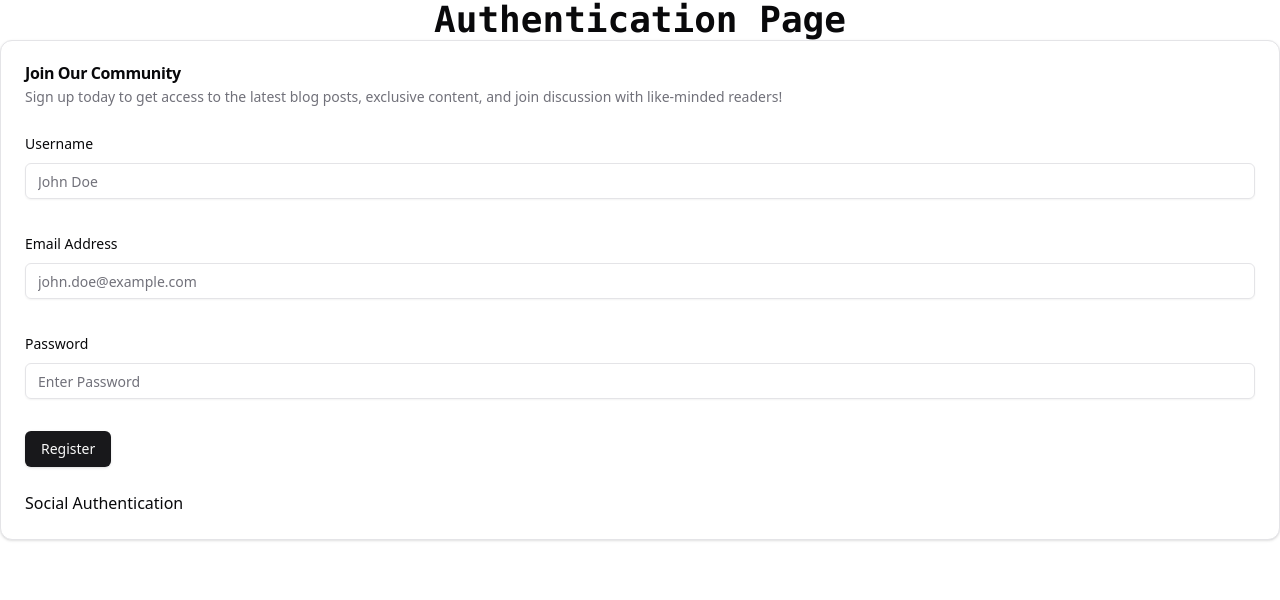
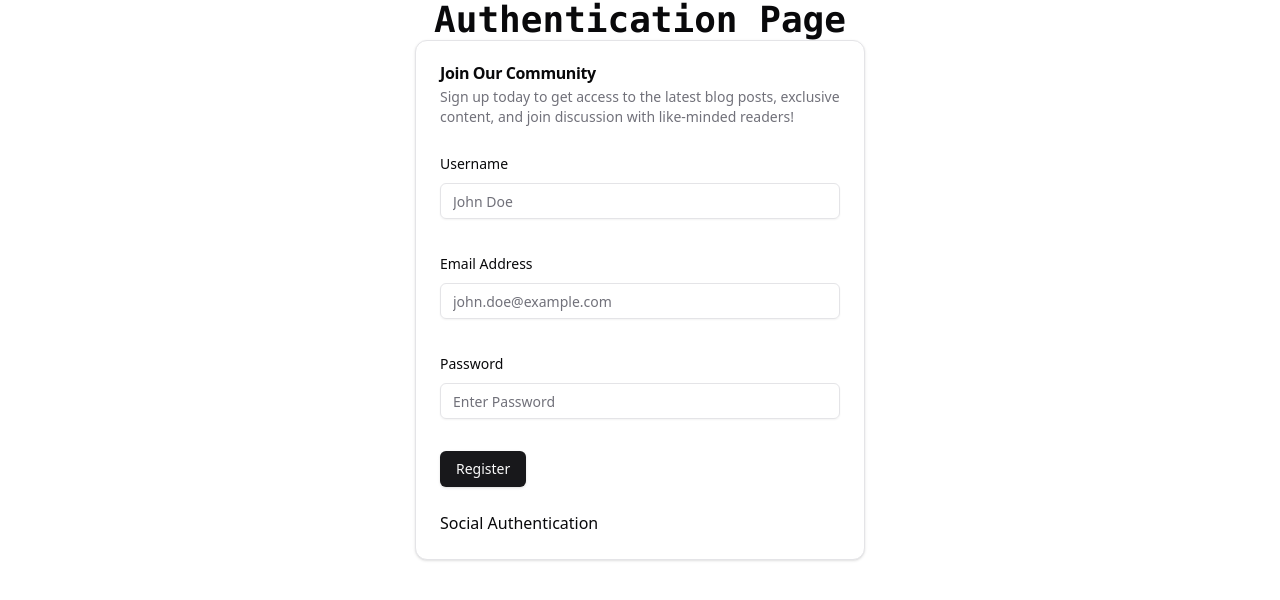
Before and after one commit to eedu7/ByteBlog, a Next.js app in the folder frontend/: page /sign-up in a window 1280 px wide. Shown: the top 600 px of the page. Built offline with nearby package versions, Linux system fonts and the light colour scheme.

Commit message:
MINOR: Added width and some ui redsign for the page

```diff
--- a/frontend/src/app/(auth)/sign-up/SignUpCard.tsx
+++ b/frontend/src/app/(auth)/sign-up/SignUpCard.tsx
@@ -10,7 +10,7 @@
 
 const SignUpCard = () => {
     return (
-        <Card>
+        <Card className="w-[450px]">
             <CardHeader>
                 <CardTitle>Join Our Community</CardTitle>
                 <CardDescription>
--- a/frontend/src/app/(auth)/sign-up/page.tsx
+++ b/frontend/src/app/(auth)/sign-up/page.tsx
@@ -2,7 +2,7 @@
 
 const SignUpPage = () => {
     return (
-        <div>
+        <div className="w-full h-full flex justify-center items-center">
             <SignUpCard />
         </div>
     );
```
